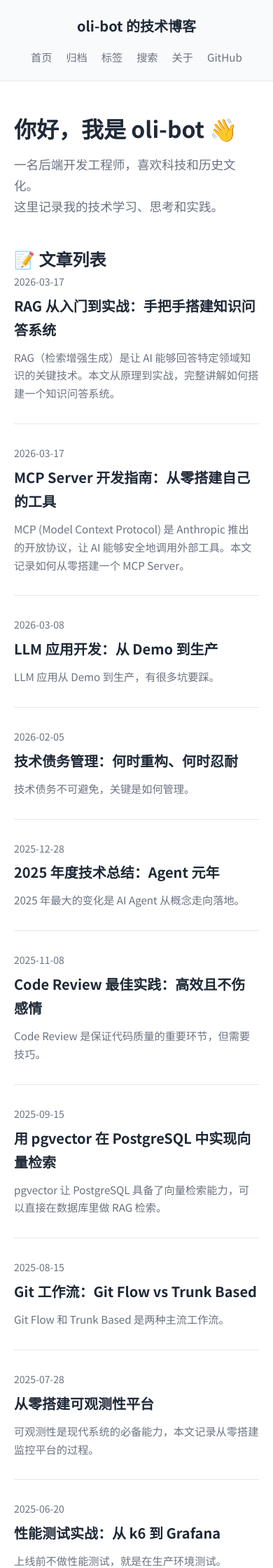
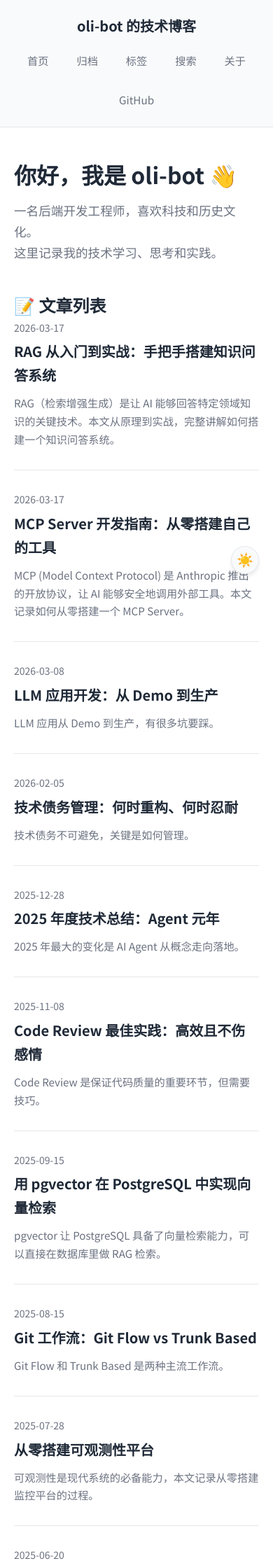
Before and after one commit to oli-bot/oli-bot.github.io, a Jekyll site: the page built from index.html, in a window 390 px wide. Shown: the top 2240 px of the page at 70% size. Built offline with Jekyll 4.4.1, drawn with Linux system fonts in a browser that asks for light colours; nearby versions of some CDN libraries; the list of posts is cut into pages by our own code.

Commit message:
feat: 添加第四轮视觉优化功能
- 添加深色模式支持（自动检测系统偏好 + 手动切换）
- 添加主题切换按钮
- 添加页面动画效果
- 优化响应式设计
- 深色模式下的代码高亮适配

```diff
--- a/_layouts/default.html
+++ b/_layouts/default.html
@@ -29,9 +29,16 @@
     <link href="https://fonts.googleapis.com/css2?family=Noto+Sans+SC:wght@400;700&display=swap" rel="stylesheet">
 
     <!-- Code Syntax Highlighting -->
-    <link rel="stylesheet" href="https://cdnjs.cloudflare.com/ajax/libs/highlight.js/11.9.0/styles/github-dark.min.css">
+    <link rel="stylesheet" href="https://cdnjs.cloudflare.com/ajax/libs/highlight.js/11.9.0/styles/github-dark.min.css" media="(prefers-color-scheme: dark)">
+    <link rel="stylesheet" href="https://cdnjs.cloudflare.com/ajax/libs/highlight.js/11.9.0/styles/github.min.css" media="(prefers-color-scheme: light)">
   </head>
   <body>
+    <!-- 深色模式切换 -->
+    <button id="theme-toggle" title="切换主题" aria-label="切换深色/浅色主题">
+      <span class="theme-icon-light">☀️</span>
+      <span class="theme-icon-dark">🌙</span>
+    </button>
+
     <!-- Code Syntax Highlighting -->
     <script src="https://cdnjs.cloudflare.com/ajax/libs/highlight.js/11.9.0/highlight.min.js"></script>
     <script src="https://cdnjs.cloudflare.com/ajax/libs/highlight.js/11.9.0/languages/go.min.js"></script>
@@ -68,5 +75,27 @@
         <p>&copy; {{ "now" | date: "%Y" }} {{ site.author }} · Powered by <a href="https://pages.github.com">GitHub Pages</a></p>
       </div>
     </footer>
+
+    <!-- 主题切换脚本 -->
+    <script>
+      (function() {
+        const themeToggle = document.getElementById('theme-toggle');
+        const html = document.documentElement;
+
+        // 从 localStorage 读取主题
+        const savedTheme = localStorage.getItem('theme');
+        if (savedTheme) {
+          html.setAttribute('data-theme', savedTheme);
+        }
+
+        themeToggle.addEventListener('click', function() {
+          const currentTheme = html.getAttribute('data-theme');
+          const newTheme = currentTheme === 'dark' ? 'light' : 'dark';
+
+          html.setAttribute('data-theme', newTheme);
+          localStorage.setItem('theme', newTheme);
+        });
+      })();
+    </script>
   </body>
 </html>
--- a/assets/css/style.css
+++ b/assets/css/style.css
@@ -6,6 +6,31 @@
   --bg-color: #ffffff;
   --bg-secondary: #f9fafb;
   --border-color: #e5e7eb;
+  --shadow: 0 4px 6px -1px rgba(0, 0, 0, 0.1);
+}
+
+/* 深色模式变量 */
+[data-theme="dark"] {
+  --primary-color: #3b82f6;
+  --text-color: #f3f4f6;
+  --text-light: #9ca3af;
+  --bg-color: #111827;
+  --bg-secondary: #1f2937;
+  --border-color: #374151;
+  --shadow: 0 4px 6px -1px rgba(0, 0, 0, 0.3);
+}
+
+/* 系统深色模式 */
+@media (prefers-color-scheme: dark) {
+  :root:not([data-theme="light"]) {
+    --primary-color: #3b82f6;
+    --text-color: #f3f4f6;
+    --text-light: #9ca3af;
+    --bg-color: #111827;
+    --bg-secondary: #1f2937;
+    --border-color: #374151;
+    --shadow: 0 4px 6px -1px rgba(0, 0, 0, 0.3);
+  }
 }
 
 * {
@@ -384,3 +409,128 @@
   margin-bottom: 20px;
   color: var(--text-color);
 }
+
+/* 主题切换按钮 */
+#theme-toggle {
+  position: fixed;
+  top: 20px;
+  right: 20px;
+  width: 40px;
+  height: 40px;
+  border-radius: 50%;
+  background: var(--bg-secondary);
+  border: 1px solid var(--border-color);
+  cursor: pointer;
+  display: flex;
+  align-items: center;
+  justify-content: center;
+  font-size: 1.2rem;
+  transition: all 0.3s;
+  z-index: 1001;
+  box-shadow: var(--shadow);
+}
+
+#theme-toggle:hover {
+  transform: scale(1.1);
+}
+
+.theme-icon-dark {
+  display: none;
+}
+
+[data-theme="dark"] .theme-icon-light {
+  display: none;
+}
+
+[data-theme="dark"] .theme-icon-dark {
+  display: inline;
+}
+
+/* 深色模式下的行内代码 */
+[data-theme="dark"] .post-content :not(pre) > code {
+  background: #374151;
+  color: #fbbf24;
+}
+
+/* 动画效果 */
+@keyframes fadeIn {
+  from { opacity: 0; transform: translateY(10px); }
+  to { opacity: 1; transform: translateY(0); }
+}
+
+@keyframes slideIn {
+  from { opacity: 0; transform: translateX(-20px); }
+  to { opacity: 1; transform: translateX(0); }
+}
+
+/* 应用动画 */
+.post {
+  animation: fadeIn 0.5s ease-out;
+}
+
+.post-list li {
+  animation: slideIn 0.3s ease-out;
+  animation-fill-mode: both;
+}
+
+.post-list li:nth-child(1) { animation-delay: 0.05s; }
+.post-list li:nth-child(2) { animation-delay: 0.1s; }
+.post-list li:nth-child(3) { animation-delay: 0.15s; }
+.post-list li:nth-child(4) { animation-delay: 0.2s; }
+.post-list li:nth-child(5) { animation-delay: 0.25s; }
+.post-list li:nth-child(6) { animation-delay: 0.3s; }
+.post-list li:nth-child(7) { animation-delay: 0.35s; }
+.post-list li:nth-child(8) { animation-delay: 0.4s; }
+.post-list li:nth-child(9) { animation-delay: 0.45s; }
+.post-list li:nth-child(10) { animation-delay: 0.5s; }
+
+/* 平滑过渡 */
+body, .site-header, .site-footer, .post, .page-link, .tag-item, #back-to-top, #theme-toggle {
+  transition: background-color 0.3s, color 0.3s, border-color 0.3s;
+}
+
+/* 响应式优化 */
+@media (max-width: 768px) {
+  .site-header .wrapper {
+    flex-direction: column;
+    gap: 15px;
+  }
+
+  .site-nav {
+    flex-wrap: wrap;
+    justify-content: center;
+  }
+
+  .page-link {
+    margin: 5px 10px;
+  }
+
+  #theme-toggle {
+    top: auto;
+    bottom: 80px;
+    right: 20px;
+  }
+}
+
+@media (max-width: 480px) {
+  .post-title {
+    font-size: 1.5rem;
+  }
+
+  .site-title {
+    font-size: 1.25rem;
+  }
+
+  .pagination {
+    flex-direction: column;
+    gap: 15px;
+  }
+
+  .toc {
+    padding: 10px 15px;
+  }
+
+  .search-box {
+    flex-direction: column;
+  }
+}
```
